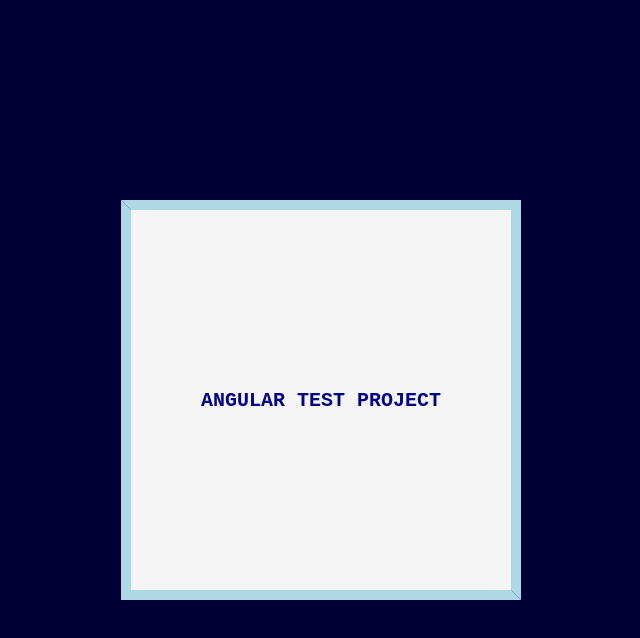
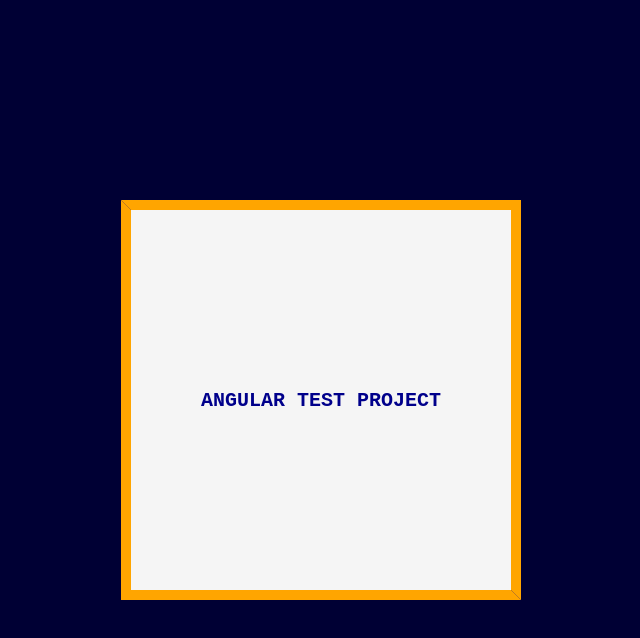
Before and after one commit to KyanTG/project-a, an Angular app in the folder project/: page / in a window 1280 px wide. In both pictures the pointer is over the element "ANGULAR TEST PROJECT". Shown: the top 638 px of the page, without its empty margins (319-959 px from the left). Built offline with nearby package versions, Linux system fonts and the light colour scheme.

Commit message:
funny animation

```diff
--- a/project/src/app/components/header/header.css
+++ b/project/src/app/components/header/header.css
@@ -30,25 +30,21 @@ header {
         border-left-color: transparent;
     }
 
-    &:hover {
-        color: darkblue;
-    }
-
     &:hover::before, &:hover::after {
         width: 100%;
         height: 100%;
     }
 
     &:hover::before {
-        border-top-color: lightblue;
-        border-right-color: lightblue;
+        border-top-color: orange;
+        border-right-color: orange;
         transition: width 0.25s ease-out, height 0.25s ease-out 0.25s;
     }
 
     &:hover::after {
         transition: width 0.25s ease-out 0.5s, height 0.25s ease-out 0.75s, border-color 0s linear 0.5s;
-        border-bottom-color: lightblue;
-        border-left-color: lightblue;
+        border-bottom-color: orange;
+        border-left-color: orange;
     }
 
 
--- a/project/src/app/components/one/one.css
+++ b/project/src/app/components/one/one.css
@@ -15,7 +15,7 @@ article {
     outline: 0.5em solid darkblue;
     outline-offset: 0.5em;
     margin-top: 100em;
-    animation: slideIn 0.5s ease;
+    animation: slideInRight 0.5s ease;
     animation-timeline: view();
     animation-range: entry cover 80%;
 
@@ -39,7 +39,7 @@ h2 {
     }
 }
 
-@keyframes slideIn {
+@keyframes slideInRight {
     from {
         opacity: 0;
         transform: translateX(300px);
--- a/project/src/app/components/two/two.css
+++ b/project/src/app/components/two/two.css
@@ -16,7 +16,7 @@ article {
     outline: 0.5em solid darkblue;
     outline-offset: 1em;
     margin-top: 100em;
-    animation: slideIn 0.5s ease;
+    animation: slideInLeft 0.5s ease;
     animation-timeline: view();
     animation-range: entry cover 80%;
 
@@ -40,7 +40,7 @@ h2 {
     }
 }
 
-@keyframes slideIn {
+@keyframes slideInLeft {
     from {
         opacity: 0;
         transform: translateX(-300px);
```
